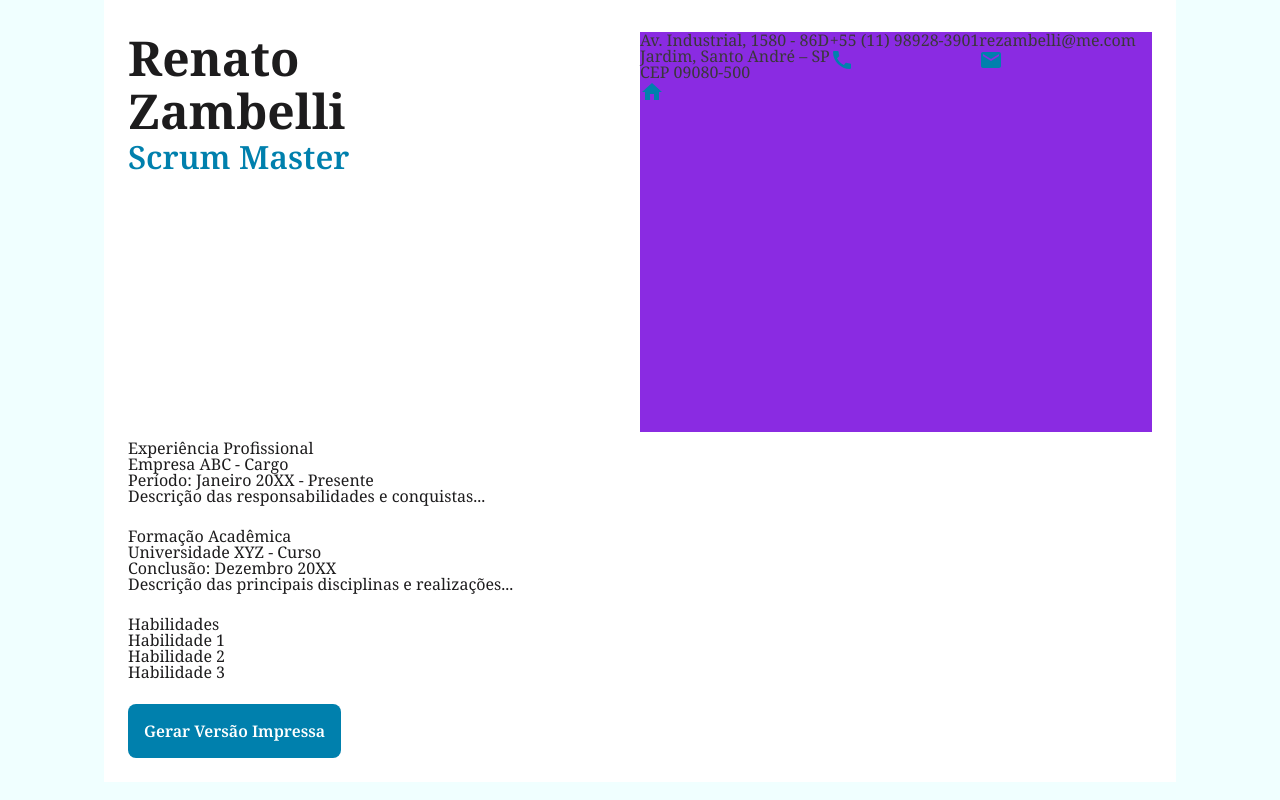
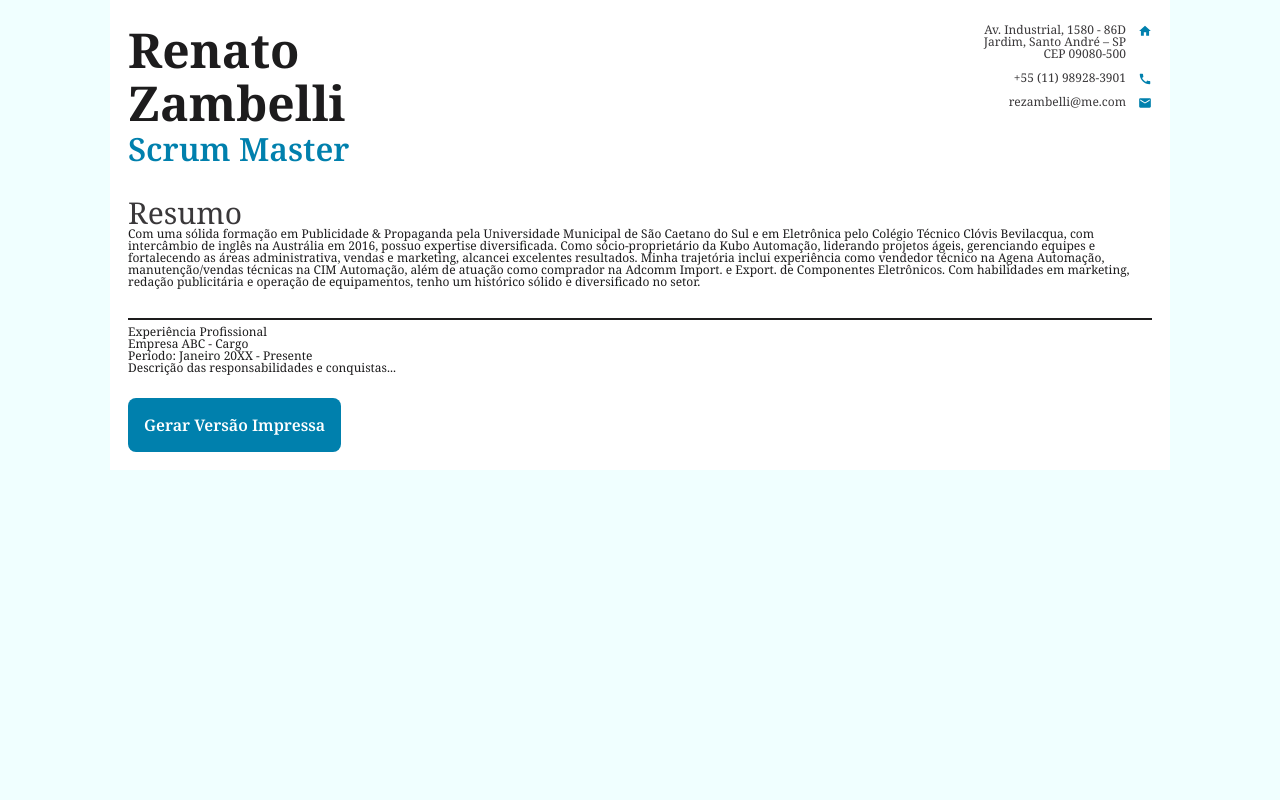
Before and after one commit to renash2me/curriculo, a plain HTML site: page index.html in a window 1280 px wide. Drawn offline with Linux system fonts and the light colour scheme.

Commit message:
Header arrumado, sessões em progresso

```diff
--- a/css/cabecalho.css
+++ b/css/cabecalho.css
@@ -23,9 +23,27 @@ header {
 
   .cabecalho__informacoes {
     display: flex;
+    flex-direction: column;
     color: var(--cor-secundaria);
     align-items: start;
-    width: 50%;
-    height: 400px;
-    background-color: blueviolet;
+    padding-bottom: 4em;
+    width: 100%;
   }
+
+  .cabecalho__informacoes__container {
+    display: flex;
+    align-items: start;
+    justify-content: space-between;
+    width: 100%;
+  }
+
+  .cabecalho__informacoes__informacao {
+    margin: 0 1em 1em 0;
+    width: 100%;
+    text-align: end;
+    align-items: center;
+  }
+
+  .cabecalho_img {
+    width: 14px;
+  }
--- /dev/null
+++ b/css/resumo.css
@@ -0,0 +1,8 @@
+.resumo {
+    padding-top: 2em;
+}
+
+.titulo_sessao {
+    font-size: 30px;
+    color: var(--cor-secundaria);
+}
--- a/css/styles.css
+++ b/css/styles.css
@@ -1,5 +1,6 @@
 @import url("./reset.css");
 @import url("./cabecalho.css");
+@import url("./resumo.css");
 
 :root {
     --fonte-principal: 'Noto Serif', serif;
@@ -14,7 +15,7 @@
 body {
     font-family: var(--fonte-principal);
     color: var(--cor-principal);
-    font-size: 16px;
+    font-size: 12px;
     background-color: azure;
 }
 
@@ -23,6 +24,15 @@ body {
     margin: 0 auto;
     padding: 1.5em;
     background-color: var(--branco);
+  }
+
+  .linha {
+    border: 1px solid var(--cor-principal);
+    margin: .5em 0;
+  }
+
+  .sessao{
+    padding-top: 2em;
   }
 
   .experience,
--- a/index.html
+++ b/index.html
@@ -17,49 +17,41 @@
             <p class="cabecalho__profissao">Scrum Master</p>
         </div>
         <div class="cabecalho__informacoes">
-            <div>
-                <p>Av. Industrial, 1580 - 86D <br>
+            <div class="cabecalho__informacoes__container">
+                <p class="cabecalho__informacoes__informacao">Av. Industrial, 1580 - 86D <br>
                     Jardim, Santo André – SP <br>
                     CEP 09080-500
                 </p>
-                <img src="./img/home_black_24dp.svg" alt="Imagem de um ícone que simboliza um endereço">
+                <img class="cabecalho_img" src="./img/home_black_24dp.svg" alt="Imagem de um ícone que simboliza um endereço">
             </div>
 
-            <div>
-                <p>+55 (11) 98928-3901</p>
-                <img src="./img/call_black_24dp.svg" alt="Imagem de um ícone que simboliza um telefone">
+            <div class="cabecalho__informacoes__container">
+                <p class="cabecalho__informacoes__informacao">+55 (11) 98928-3901</p>
+                <img class="cabecalho_img" src="./img/call_black_24dp.svg" alt="Imagem de um ícone que simboliza um telefone">
             </div>
 
-            <div>
-                <p>rezambelli@me.com</p>
-                <img src="./img/email_black_24dp.svg" alt="Imagem de um ícone que simboliza um email">
+            <div class="cabecalho__informacoes__container">
+                <p class="cabecalho__informacoes__informacao">rezambelli@me.com</p>
+                <img class="cabecalho_img" src="./img/email_black_24dp.svg" alt="Imagem de um ícone que simboliza um email">
             </div>
 
         </div>
     </header>
 
-    <section class="experience">
-      <h2>Experiência Profissional</h2>
-      <h3>Empresa ABC - Cargo</h3>
-      <p>Período: Janeiro 20XX - Presente</p>
-      <p>Descrição das responsabilidades e conquistas...</p>
+    <section class="resumo">
+        <h2 class="titulo_sessao">Resumo</h2>
+        <p>Com uma sólida formação em Publicidade & Propaganda pela Universidade Municipal de São Caetano do Sul e em Eletrônica pelo Colégio Técnico Clóvis Bevilacqua, com intercâmbio de inglês na Austrália em 2016, possuo expertise diversificada. Como sócio-proprietário da Kubo Automação, liderando projetos ágeis, gerenciando equipes e fortalecendo as áreas administrativa, vendas e marketing, alcancei excelentes resultados. Minha trajetória inclui experiência como vendedor técnico na Agena Automação, manutenção/vendas técnicas na CIM Automação, além de atuação como comprador na Adcomm Import. e Export. de Componentes Eletrônicos. Com habilidades em marketing, redação publicitária e operação de equipamentos, tenho um histórico sólido e diversificado no setor.</p>
     </section>
 
-    <section class="education">
-      <h2>Formação Acadêmica</h2>
-      <h3>Universidade XYZ - Curso</h3>
-      <p>Conclusão: Dezembro 20XX</p>
-      <p>Descrição das principais disciplinas e realizações...</p>
+    <section class="sessao experiencia">
+        <hr class="linha">
+        <h2>Experiência Profissional</h2>
+        <h3>Empresa ABC - Cargo</h3>
+        <p>Período: Janeiro 20XX - Presente</p>
+        <p>Descrição das responsabilidades e conquistas...</p>
     </section>
 
-    <section class="skills">
-      <h2>Habilidades</h2>
-      <ul>
-        <li>Habilidade 1</li>
-        <li>Habilidade 2</li>
-        <li>Habilidade 3</li>
-      </ul>
-    </section>
+
     <button class="print-button" onclick="window.print()">Gerar Versão Impressa</button>
   </div>
 </body>
```
